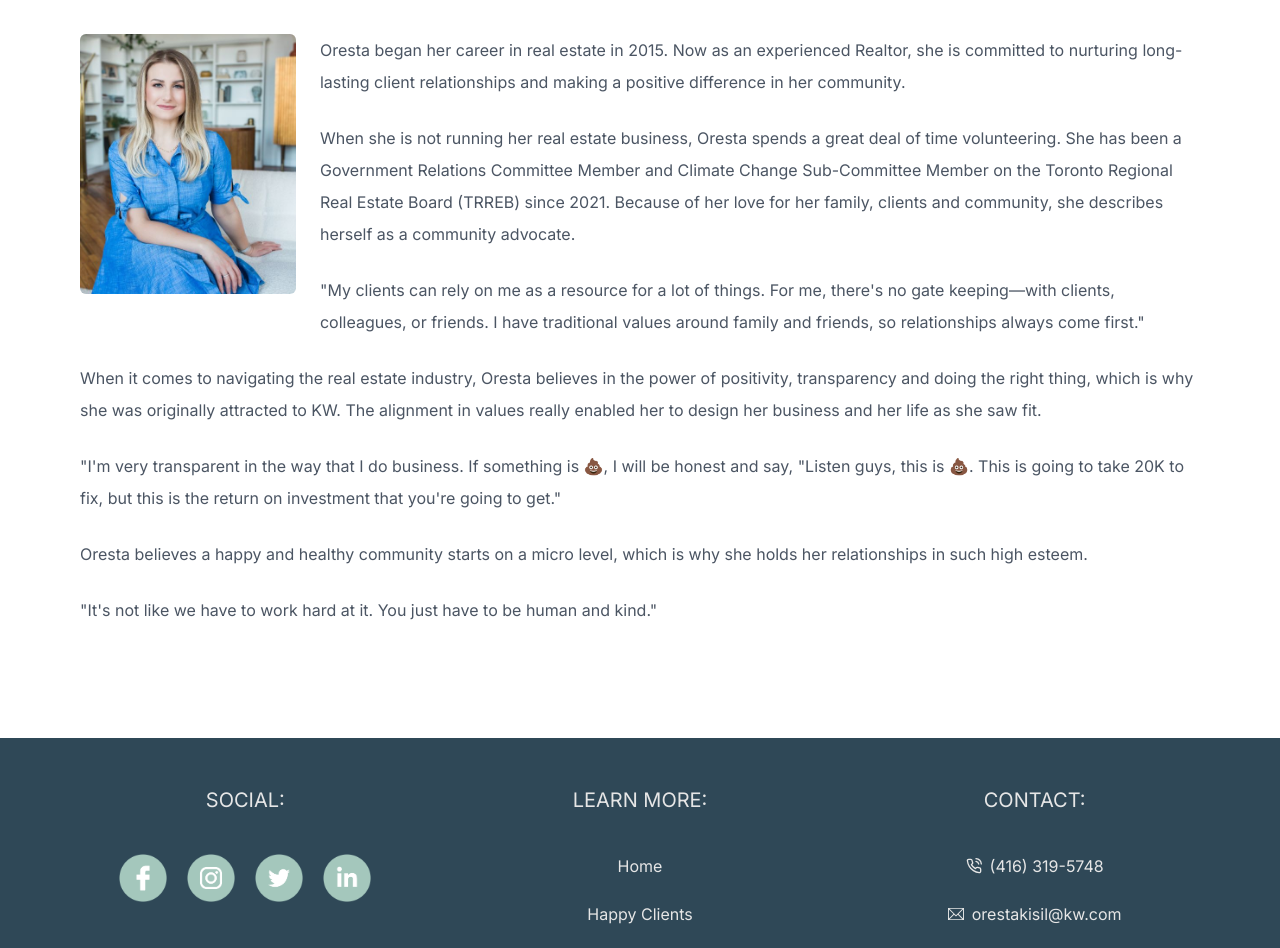
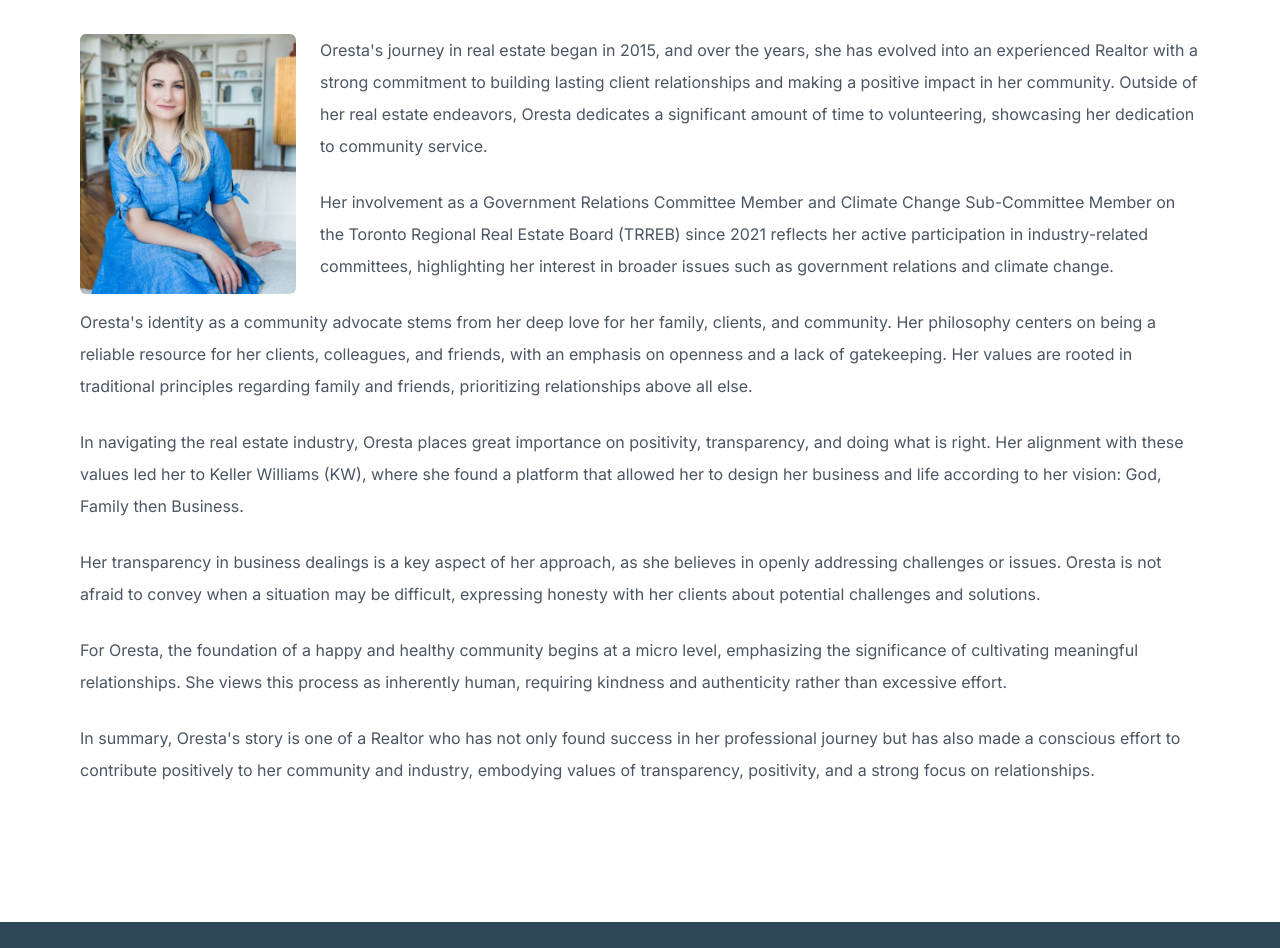
Before and after one commit to tbabyuk/oresta-real-estate-2023, a Next.js app: page / in a window 1280 px wide. Shown: the part 580-1528 px from the top of the page. Built offline with nearby package versions, Linux system fonts and the light colour scheme.

Commit message:
changed main page bio content, updated social media links, updated page names

```diff
--- a/app/(standard)/contact/page.jsx
+++ b/app/(standard)/contact/page.jsx
@@ -2,8 +2,8 @@
 import { ContactForm } from "@/app/components/ContactForm"
 
 export const metadata = {
-    title: 'Kisil RES | Contact',
-    description: 'Get in touch today for a free consulation!',
+    title: "OK+Co. | Contact",
+    description: "Get in touch today for a free consulation!",
 }
 
 const Contact = () => {
--- a/app/(standard)/happy-clients/page.jsx
+++ b/app/(standard)/happy-clients/page.jsx
@@ -1,7 +1,7 @@
 
 export const metadata = {
-  title: 'Kisil RES | Happy Clients',
-  description: 'See what our clients are saying!',
+  title: "OK+Co. | Happy Clients",
+  description: "See what our clients are saying!",
 }
 
 const HappyClients = () => {
--- a/app/(standard)/page.js
+++ /dev/null
@@ -1,39 +0,0 @@
-
-export const metadata = {
-  title: 'Kisil RES | Home',
-  description: 'Buying and selling homes in Toronto, Mississauga, and the GTA!',
-}
-
-
-const Home = () => {
-
-  return (
-    <main className="px-5 md:px-20 py-20 md:py-28 text-gray-600">
-      <h1 className="text-center text-4xl mb-20">Buying and Selling homes in Toronto, Mississauga, and the GTA!</h1>
-      <div className="flex flex-col md:flex-row">
-          <div className="shrink-0 flex justify-center md:me-6 mb-10 md:mb-0 overflow-hidden">
-              <img src="/images/oresta_about_sm.jpg" className="rounded-md" style={{height: "260px"}} />
-          </div>
-          <div className="leading-8">
-              <p className="mb-6">Oresta began her career in real estate in 2015. Now as an experienced Realtor, she is committed to nurturing long-lasting client relationships and making a positive difference in her community.</p>
-
-              <p className="mb-6">When she is not running her real estate business, Oresta spends a great deal of time volunteering. She has been a Government Relations Committee Member and Climate Change Sub-Committee Member on the Toronto Regional Real Estate Board (TRREB) since 2021. Because of her love for her family, clients and community, she describes herself as a community advocate.</p>
-
-              <p className="mb-6">&quot;My clients can rely on me as a resource for a lot of things. For me, there&apos;s no gate keeping—with clients, colleagues, or friends. I have traditional values around family and friends, so relationships always come first.&quot;</p>
-          </div>
-      </div>
-      <div className="leading-8">
-            <p className="mb-6">When it comes to navigating the real estate industry, Oresta believes in the power of positivity, transparency and doing the right thing, which is why she was originally attracted to KW. The alignment in values really enabled her to design her business and her life as she saw fit.</p>
-
-            <p className="mb-6">&quot;I&apos;m very transparent in the way that I do business. If something is 💩, I will be honest and say, &quot;Listen guys, this is 💩. This is going to take 20K to fix, but this is the return on investment that you&apos;re going to get.&quot;</p>
-
-            <p className="mb-6">Oresta believes a happy and healthy community starts on a micro level, which is why she holds her relationships in such high esteem.</p>
-
-            <p>&quot;It&apos;s not like we have to work hard at it. You just have to be human and kind.&quot;</p>
-        </div>
-    </main>
-
-  )
-}
-
-export default Home
--- /dev/null
+++ b/app/(standard)/page.jsx
@@ -0,0 +1,35 @@
+
+export const metadata = {
+  title: "OK+Co. | Home",
+  description: "Buying and selling homes in Toronto, Mississauga, and the GTA!",
+}
+
+
+const Home = () => {
+
+  return (
+    <main className="px-5 md:px-20 py-20 md:py-28 text-gray-600">
+      <h1 className="text-center text-4xl mb-20">Buying and Selling homes in Toronto, Mississauga, and the GTA!</h1>
+        <div className="leading-8">
+            <div className="shrink-0 flex justify-center md:me-6 mb-10 md:mb-0 overflow-hidden md:float-left">
+                <img src="/images/oresta_about_sm.jpg" className="rounded-md" style={{height: "260px"}} />
+            </div>
+            <p className="mb-6">Oresta's journey in real estate began in 2015, and over the years, she has evolved into an experienced Realtor with a strong commitment to building lasting client relationships and making a positive impact in her community. Outside of her real estate endeavors, Oresta dedicates a significant amount of time to volunteering, showcasing her dedication to community service.</p>
+
+            <p className="mb-6">Her involvement as a Government Relations Committee Member and Climate Change Sub-Committee Member on the Toronto Regional Real Estate Board (TRREB) since 2021 reflects her active participation in industry-related committees, highlighting her interest in broader issues such as government relations and climate change.</p>
+
+            <p className="mb-6">Oresta's identity as a community advocate stems from her deep love for her family, clients, and community. Her philosophy centers on being a reliable resource for her clients, colleagues, and friends, with an emphasis on openness and a lack of gatekeeping. Her values are rooted in traditional principles regarding family and friends, prioritizing relationships above all else.</p>
+
+            <p className="mb-6">In navigating the real estate industry, Oresta places great importance on positivity, transparency, and doing what is right. Her alignment with these values led her to Keller Williams (KW), where she found a platform that allowed her to design her business and life according to her vision: God, Family then Business.</p>
+
+            <p className="mb-6">Her transparency in business dealings is a key aspect of her approach, as she believes in openly addressing challenges or issues. Oresta is not afraid to convey when a situation may be difficult, expressing honesty with her clients about potential challenges and solutions.</p>
+
+            <p className="mb-6">For Oresta, the foundation of a happy and healthy community begins at a micro level, emphasizing the significance of cultivating meaningful relationships. She views this process as inherently human, requiring kindness and authenticity rather than excessive effort.</p>
+
+            <p className="mb-6">In summary, Oresta's story is one of a Realtor who has not only found success in her professional journey but has also made a conscious effort to contribute positively to her community and industry, embodying values of transparency, positivity, and a strong focus on relationships.</p>
+        </div>
+    </main>
+  )
+}
+
+export default Home
--- a/app/components/Footer.jsx
+++ b/app/components/Footer.jsx
@@ -11,14 +11,14 @@ const Footer = () => {
         <div className="mb-20 md:mb-0">
             <h3 className="text-xl text-center mb-10">SOCIAL:</h3>
             <div className="flex justify-center gap-5">
-                <a href="https://www.facebook.com/orestakisilrealestate/" target="_blank">
+                <a href="https://www.facebook.com/orestakisilandco/" target="_blank">
                     <img src="/images/facebook.png" alt="facebook logo" className="w-12" />
                 </a>
-                <a href="https://www.instagram.com/oresta_kisil/" target="_blank">
+                <a href="https://www.instagram.com/orestakisilandco/" target="_blank">
                     <img src="/images/instagram.png" alt="instagram logo" className="w-12" />
                 </a>
-                <a href="https://twitter.com/oresta_kisil" target="_blank">
-                    <img src="/images/twitter.png" alt="twitter logo" className="w-12" />
+                <a href="" target="_blank">
+                    <img src="/images/youtube.png" alt="twitter logo" className="w-12" />
                 </a>
                 <a href="https://www.linkedin.com/in/orestababyuk/?trk=hp-identity-name" target="_blank">
                     <img src="/images/linkedin.png" alt="linkedin logo" className="w-12" />
--- a/app/components/Header.jsx
+++ b/app/components/Header.jsx
@@ -10,14 +10,14 @@ const Header = () => {
         {/* TOP HEADER */}
         <div className="header-top min-h-12 py-2 px-3 md:px-5 bg-oresta-primary text-oresta-gray flex justify-between">
             <div className="flex gap-2 md:gap-4">
-                <a href="https://www.facebook.com/orestakisilrealestate/" target="_blank">
+                <a href="https://www.facebook.com/orestakisilandco/" target="_blank">
                     <img src="/images/facebook.png" alt="facebook logo" className="w-7" />
                 </a>
-                <a href="https://www.instagram.com/oresta_kisil/" target="_blank">
+                <a href="https://www.instagram.com/orestakisilandco/" target="_blank">
                     <img src="/images/instagram.png" alt="instagram logo" className="w-7" />
                 </a>
-                <a href="https://twitter.com/oresta_kisil" target="_blank">
-                    <img src="/images/twitter.png"  alt="twitter logo" className="w-7" />
+                <a href="" target="_blank">
+                    <img src="/images/youtube.png"  alt="youtube logo" className="w-7" />
                 </a>
                 <a href="https://www.linkedin.com/in/orestababyuk/?trk=hp-identity-name" target="_blank">
                     <img src="/images/linkedin.png"  alt="linkedin logo" className="w-7" />
```
Also changed, not shown: public/images/youtube.png (added).
